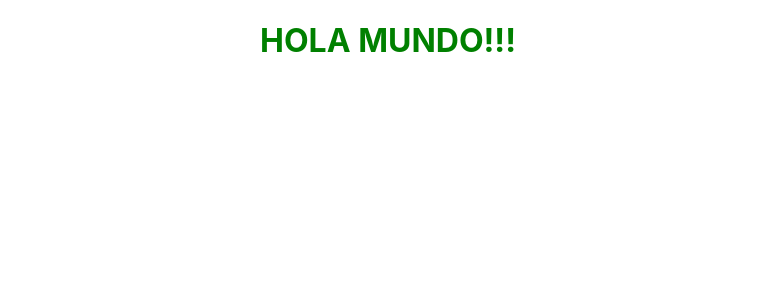
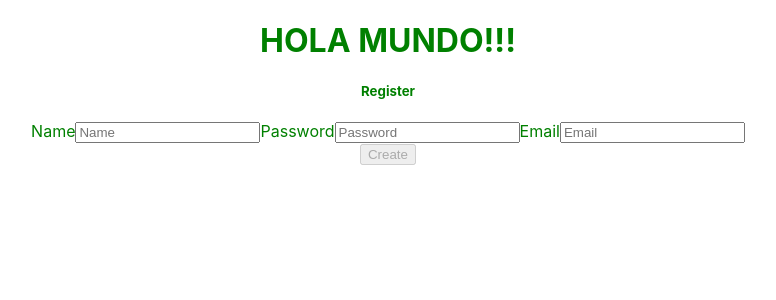
Before and after one commit to xavier-tadeo/Hiking-Final-Project-Front, a React (Create React App) app: page / in a window 1280 px wide. Shown: the top 300 px of the page, without its empty margins (252-1028 px from the left). Built offline with nearby package versions, Linux system fonts and the light colour scheme.

Commit message:
Create the componet RegisterForm in the components folder

```diff
--- a/src/App.tsx
+++ b/src/App.tsx
@@ -1,9 +1,11 @@
 import "./App.css";
+import RegisterForm from "./components/RegisterForm/RegisterForm";
 
-function App() {
+function App(): JSX.Element {
   return (
     <div className="App">
       <h1>HOLA MUNDO!!!</h1>
+      <RegisterForm />
     </div>
   );
 }
--- /dev/null
+++ b/src/components/RegisterForm/RegisterForm.tsx
@@ -0,0 +1,91 @@
+import { useState } from "react";
+
+type FormElement = React.FormEvent<HTMLFormElement>;
+
+interface IForm {
+  name: string;
+  password: string;
+  email: string;
+}
+
+const RegisterForm = (): JSX.Element => {
+  const initialData: IForm = {
+    name: "",
+    password: "",
+    email: "",
+  };
+
+  const [userData, setUserData] = useState(initialData);
+  const [isDisable, setIsDisable] = useState(true);
+
+  const checkForm = () => {
+    if (
+      userData.name !== "" &&
+      userData.email !== "" &&
+      userData.password !== ""
+    ) {
+      setIsDisable(false);
+    }
+  };
+
+  const onChange = (evt: any) => {
+    setUserData({
+      ...userData,
+      [evt.target.id]: evt.target.value,
+    });
+    checkForm();
+  };
+
+  const onSignUp = (evt: FormElement) => {
+    evt.preventDefault();
+  };
+
+  return (
+    <>
+      <form
+        className="registerForm"
+        noValidate
+        autoComplete="off"
+        onSubmit={onSignUp}
+      >
+        <h5 className="register__title">Register</h5>
+        <div className="register__container">
+          <label className="register__nameLabel">Name</label>
+          <input
+            type="text"
+            className="register__name"
+            id="name"
+            placeholder="Name"
+            value={userData.name}
+            onChange={(evt) => onChange(evt)}
+          />
+          <label className="register__passwordLabel">Password</label>
+          <input
+            type="password"
+            className="register__password"
+            id="password"
+            placeholder="Password"
+            value={userData.password}
+            onChange={(evt) => onChange(evt)}
+          />
+          <label className="register__emailLabel">Email</label>
+          <input
+            type="email"
+            className="register__email"
+            id="email"
+            placeholder="Email"
+            value={userData.email}
+            onChange={(evt) => onChange(evt)}
+          />
+          <div className="form__button">
+            <button type="submit" className="form__button" disabled={isDisable}>
+              Create
+            </button>
+          </div>
+        </div>
+      </form>
+    </>
+  );
+};
+
+export default RegisterForm;
```
